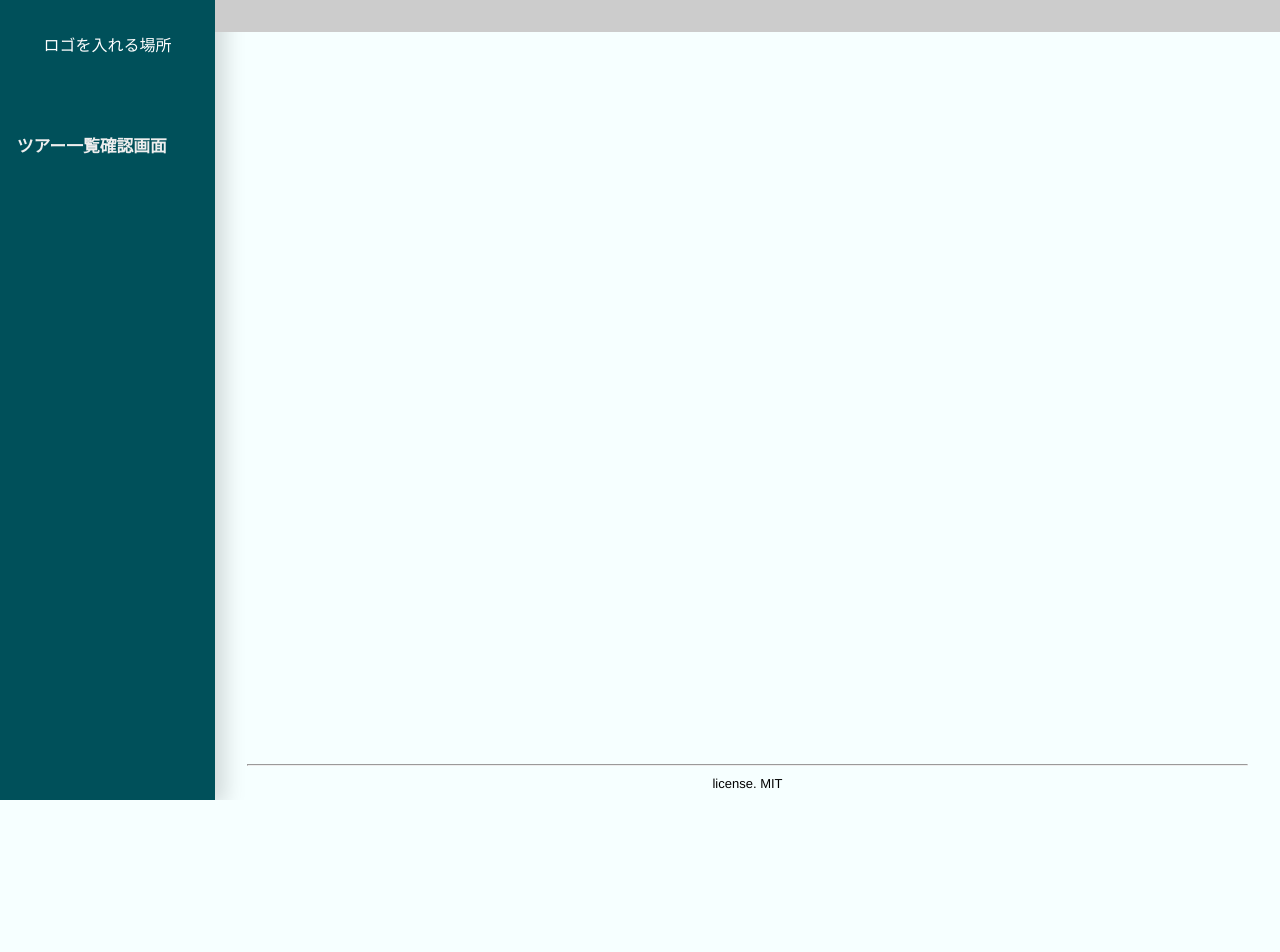
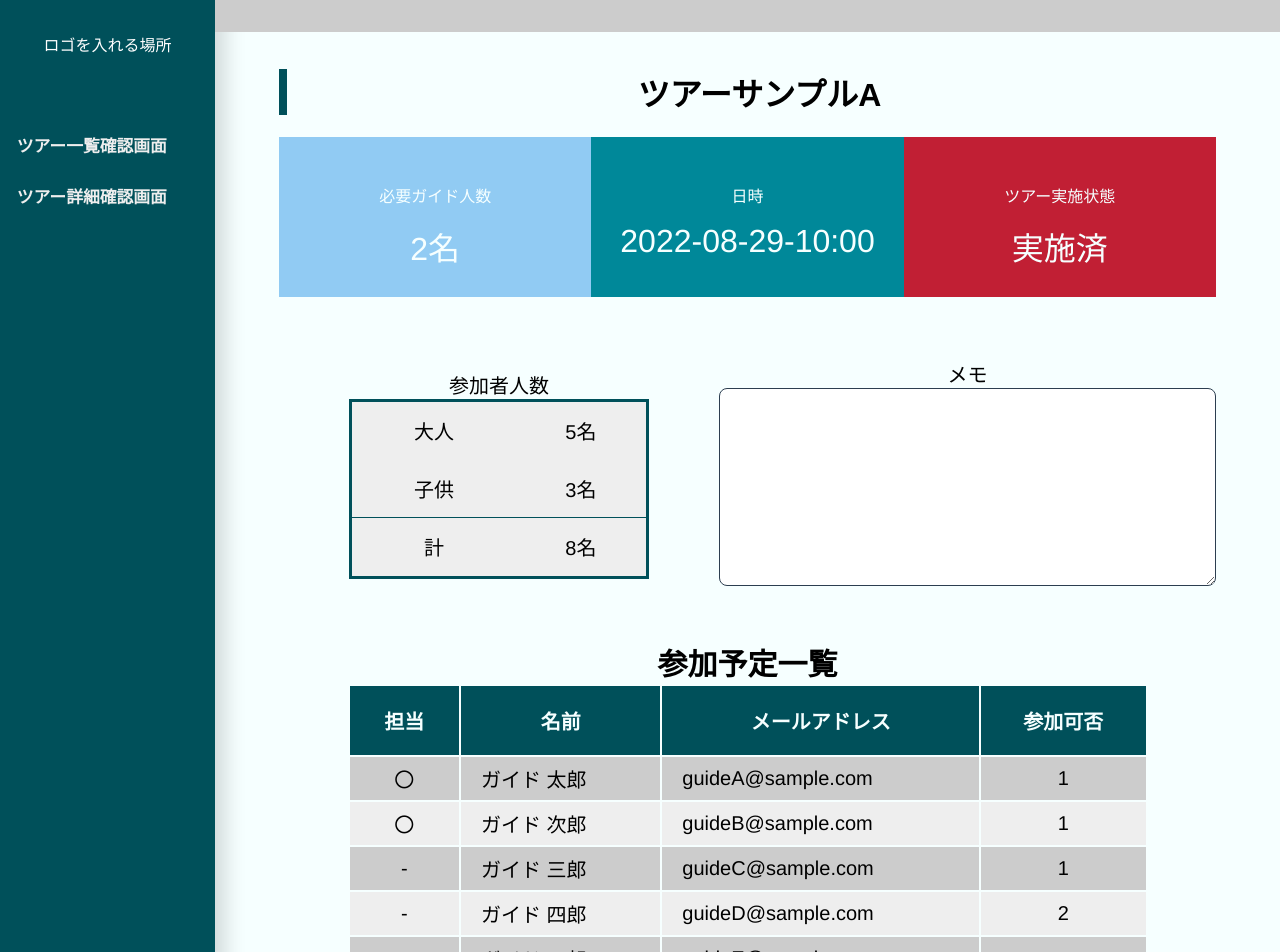
Before and after one commit to e-harp-intern/R4FY, a Vue app in the folder web/: page /tour in a window 1280 px wide. Shown: the top 952 px of the page. Before the commit the page ends 800 px from the top, so only its background shows below. Built offline with nearby package versions, Linux system fonts and the light colour scheme.

Commit message:
#11 ツアー詳細確認画面追加

```diff
--- a/web/src/components/SideMenu.vue
+++ b/web/src/components/SideMenu.vue
@@ -13,6 +13,7 @@
           <router-link :to="value.path">{{ value.title }}</router-link>
         </li>
         <li><router-link to="/tourslist">ツアー一覧確認画面</router-link></li>
+        <li><router-link to="/tour">ツアー詳細確認画面</router-link></li>
       </ul>
     </nav>
   </div>
--- a/web/src/router/index.js
+++ b/web/src/router/index.js
@@ -17,6 +17,11 @@ const routes = [
     name: "tourslist",
     component: () => import("../views/ToursListView.vue"),
   },
+  {
+    path: "/tour",
+    name: "tour",
+    component: () => import("../views/TourView.vue"),
+  },
 ];
 
 const router = new VueRouter({
--- /dev/null
+++ b/web/src/views/TourView.vue
@@ -0,0 +1,224 @@
+<template>
+  <div id="tour-page">
+    <h1>ツアーサンプルA</h1>
+    <div id="panel">
+      <article class="info" id="guide">
+        <p class="outline">必要ガイド人数</p>
+        <p class="value">2名</p>
+      </article>
+      <article class="info" id="date">
+        <p class="outline">日時</p>
+        <p class="value">2022-08-29-10:00</p>
+      </article>
+      <article class="info" id="state">
+        <p class="outline">ツアー実施状態</p>
+        <p class="value">実施済</p>
+      </article>
+    </div>
+    <div id="grid">
+      <div id="num">
+        <table class="inline_table">
+          <caption>
+            参加者人数
+          </caption>
+          <tr>
+            <td>大人</td>
+            <td>5名</td>
+          </tr>
+          <tr>
+            <td>子供</td>
+            <td>3名</td>
+          </tr>
+          <tr>
+            <td>計</td>
+            <td>8名</td>
+          </tr>
+        </table>
+      </div>
+      <div class="memo">
+        <p id="memo">メモ</p>
+        <textarea name="memo" rows="10" cols="50"></textarea>
+      </div>
+    </div>
+
+    <div id="tours_list">
+      <table>
+        <caption>
+          <h2>参加予定一覧</h2>
+        </caption>
+        <thead>
+          <tr>
+            <th>担当</th>
+            <th>名前</th>
+            <th>メールアドレス</th>
+            <th>参加可否</th>
+          </tr>
+        </thead>
+        <tbody>
+          <tr>
+            <td>〇</td>
+            <td>ガイド 太郎</td>
+            <td>guideA@sample.com</td>
+            <td>1</td>
+          </tr>
+          <tr>
+            <td>〇</td>
+            <td>ガイド 次郎</td>
+            <td>guideB@sample.com</td>
+            <td>1</td>
+          </tr>
+          <tr>
+            <td>-</td>
+            <td>ガイド 三郎</td>
+            <td>guideC@sample.com</td>
+            <td>1</td>
+          </tr>
+          <tr>
+            <td>-</td>
+            <td>ガイド 四郎</td>
+            <td>guideD@sample.com</td>
+            <td>2</td>
+          </tr>
+          <tr>
+            <td>-</td>
+            <td>ガイド 五郎</td>
+            <td>guideE@sample.com</td>
+            <td>-</td>
+          </tr>
+        </tbody>
+      </table>
+    </div>
+  </div>
+</template>
+
+<script></script>
+
+<style lang="scss" scoped>
+/*テーブル全体の設定*/
+#tours_list table {
+  //border-collapse: collapse;
+  font-size: 1.25em;
+  margin: 0 auto;
+  padding: 0;
+  width: 800px;
+}
+/*テーブルの色分け*/
+#tours_list table thead tr {
+  background-color: var(--color-theme);
+  color: var(--color-white);
+}
+#tours_list table tbody tr:nth-child(odd) {
+  background-color: var(--color-gray);
+}
+#tours_list table tr:nth-child(even) {
+  background-color: var(--color-light-gray);
+}
+/*テーブル内の要素ごとの配置*/
+#tours_list table thead th {
+  padding: 1em;
+}
+#tours_list table th,
+#tours_list table td {
+  padding: 0.35em 1em;
+}
+//列ごとにalignする
+#tours_list table td:nth-of-type(1),
+#tours_list table td:nth-of-type(4) {
+  text-align: center;
+}
+h2 {
+  margin: 50px 0 0 0;
+}
+
+/*#title {
+  float: left;
+}
+#num {
+  clear: both;
+  float: left;
+}
+#tour_state,
+#memo {
+  margin: 0 0 0 auto;
+  padding-right: 500px;
+  text-align: center;
+  display: flex;
+  justify-content: flex-end;
+}*/
+#grid {
+  padding-top: 50px;
+  display: grid;
+  grid-template-columns: repeat(2, 1fr);
+  grid-auto-rows: auto;
+} /*
+.info {
+  display: flex;
+  text-align: center;
+  justify-content: center;
+  flex-flow: column;
+}*/
+h1 {
+  text-align: center;
+}
+.info {
+  display: inline-block;
+  width: 100%;
+  height: 100px;
+  color: var(--color-white);
+  text-align: center;
+  vertical-align: middle;
+  padding: 30px 0;
+  margin: 0 12px 12px 0;
+}
+
+.value {
+  font-size: 2em;
+  margin: 0;
+}
+#guide {
+  background-color: var(--color-light);
+}
+#date {
+  background-color: var(--color-green);
+}
+#state {
+  background-color: var(--color-red);
+}
+#num table {
+  margin: auto;
+  width: 300px;
+  height: 180px;
+  text-align: center;
+  border-collapse: collapse;
+  font-size: 1.25em;
+  border: solid 3px var(--color-theme);
+}
+/*#num table td:nth-of-type(2) {
+  text-align: right;
+}*/
+#num table tr {
+  background-color: var(--color-light-gray);
+}
+#num table tr:last-child {
+  border-top: solid 1px var(--color-theme);
+}
+#title h2,
+h3 {
+  margin: 0;
+}
+#num {
+  display: grid;
+}
+.memo {
+  margin: auto;
+}
+#memo {
+  text-align: center;
+  font-size: 1.25em;
+  margin: 0;
+}
+#panel {
+  display: grid;
+  grid-template-columns: 1fr 1fr 1fr;
+}
+</style>
```
